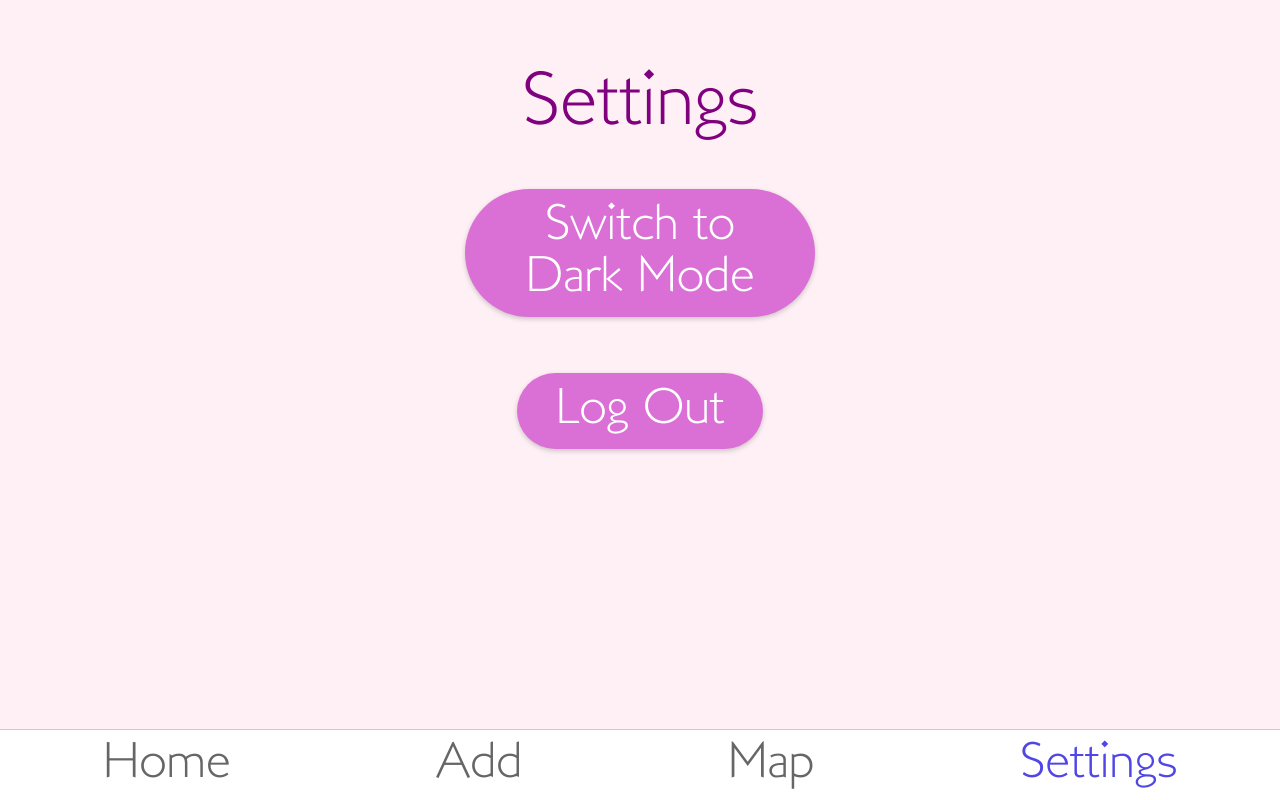
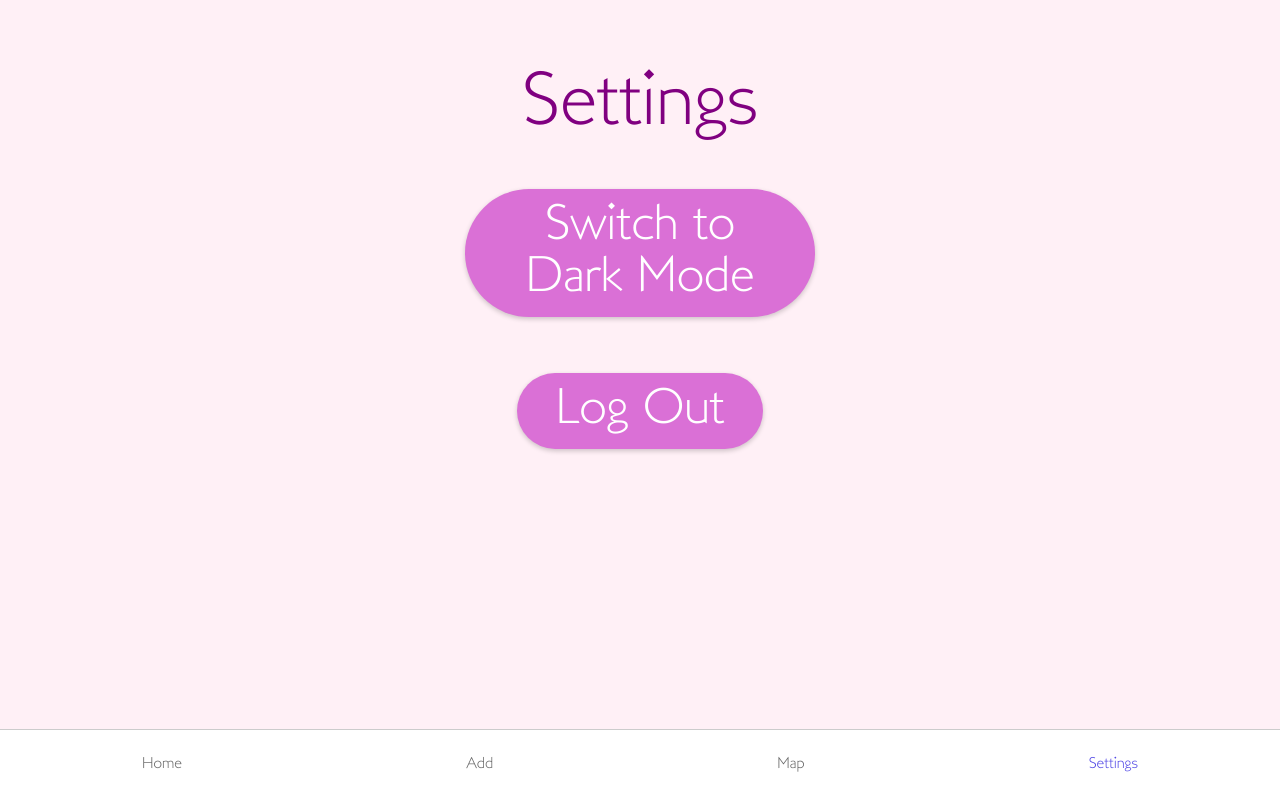
Before and after one commit to DylanBT928/CareBox, a React (Vite) app in the folder carebox-pwa/: page /settings in a window 1280 px wide. Built offline with nearby package versions, Linux system fonts and the light colour scheme; no server answers.

Commit message:
Revert "update css 3"
This reverts commit 6a2add485a0329f11f09e2a8592e316343f1cb8d.

```diff
--- a/carebox-pwa/src/App.tsx
+++ b/carebox-pwa/src/App.tsx
@@ -14,16 +14,7 @@ function AppRoutes() {
 
   return (
     <>
-      <div
-        style={{
-          paddingBottom: showNavbar
-            ? `calc(70px + env(safe-area-inset-bottom, 0px))`
-            : "0",
-          minHeight: "100dvh",
-          display: "flex",
-          flexDirection: "column",
-        }}
-      >
+      <div style={{ paddingBottom: showNavbar ? "60px" : "0" }}>
         <Routes>
           <Route path="/" element={<Welcome />} />
           <Route path="/login" element={<Login />} />
--- a/carebox-pwa/src/components/Navbar.css
+++ b/carebox-pwa/src/components/Navbar.css
@@ -4,12 +4,9 @@
   left: 0;
   width: 100%;
   height: 70px;
-  padding-bottom: env(
-    safe-area-inset-bottom,
-    0
-  ); /* Already has safe area padding */
-  background-color: var(--navbar-bg, white);
-  border-top: 1px solid var(--border-color, #ccc);
+  padding-bottom: env(safe-area-inset-bottom, 0);
+  background-color: white;
+  border-top: 1px solid #ccc;
   display: flex;
   justify-content: space-around;
   align-items: center;
@@ -21,11 +18,6 @@
   text-decoration: none;
   color: var(--navbar-text, #666);
   font-weight: 500;
-  font-size: 4dvw;
-  display: flex;
-  flex-direction: column;
-  align-items: center;
-  padding: 10px;
 }
 
 .navbar a.active {
--- a/carebox-pwa/src/main.css
+++ b/carebox-pwa/src/main.css
@@ -16,20 +16,12 @@ html,
 body,
 #root {
   margin: 0;
-  padding: 0;
-  height: 100%;
-  width: 100%;
-  overflow: hidden;
-  box-sizing: border-box;
-}
-
-#root {
-  min-height: 100dvh;
   padding: env(safe-area-inset-top) env(safe-area-inset-right)
     env(safe-area-inset-bottom) env(safe-area-inset-left);
-  display: flex;
-  flex-direction: column;
-  background-color: var(--bg-color, #fff0f6);
+  height: 100dvh;
+  width: 100dvw;
+  box-sizing: border-box;
+  background: #fff0f6; /* match your app bg */
 }
 
 :root {
@@ -86,8 +78,13 @@ a:hover {
 
 body {
   font-family: "London", sans-serif;
+  margin: 0;
+  display: flex;
+  place-items: center;
+  min-width: 320px;
+  min-height: 100vh;
+  background-color: var(--bg-color);
   color: var(--text-color);
-  background-color: var(--bg-color);
 }
 
 h1 {
--- a/carebox-pwa/src/pages/Home.css
+++ b/carebox-pwa/src/pages/Home.css
@@ -12,15 +12,16 @@ body,
 .home {
   background: var(--bg-color, #fff0f6);
   min-height: 100dvh;
+  max-height: 100dvh;
+  padding: 1dvw 1dvw 80px;
+  padding-bottom: 90px;
+  box-sizing: border-box;
+  width: 100dvw;
+  overflow-y: auto;
   display: flex;
   flex-direction: column;
   align-items: center;
-  padding: 1dvw 1dvw 0;
-  box-sizing: border-box;
-  width: 100%;
-  overflow-y: auto;
   overflow-x: hidden;
-  flex: 1;
 }
 
 h1 {
--- a/carebox-pwa/src/pages/Settings.css
+++ b/carebox-pwa/src/pages/Settings.css
@@ -1,15 +1,16 @@
 .settings-container {
   background: var(--bg-color, #fff0f6);
   min-height: 100dvh;
-  width: 100%;
-  padding: 1dvw 1dvw 0;
+  max-height: 100dvh;
+  width: 100dvw;
+  padding: 1dvw 1dvw 80px;
+  padding-bottom: 90px;
   box-sizing: border-box;
   overflow-y: auto;
   display: flex;
   flex-direction: column;
   align-items: center;
   overflow-x: hidden;
-  flex: 1;
 }
 
 .settings-container h1 {
```
